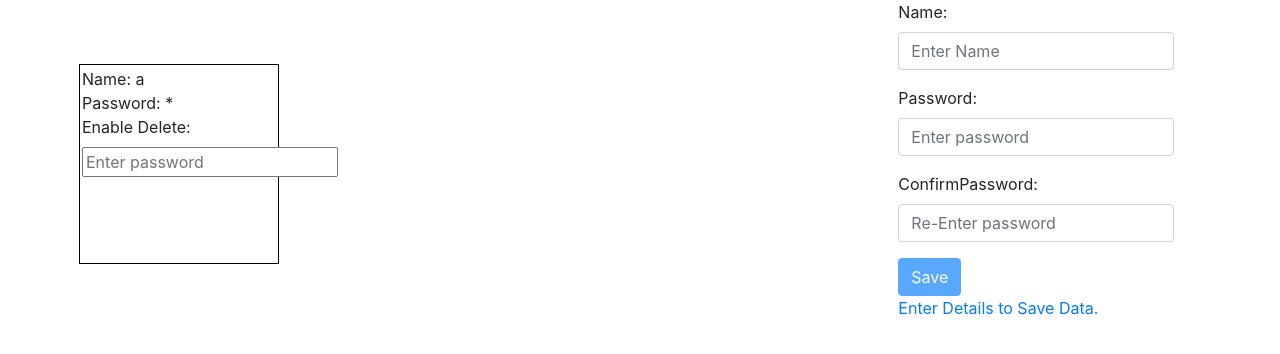
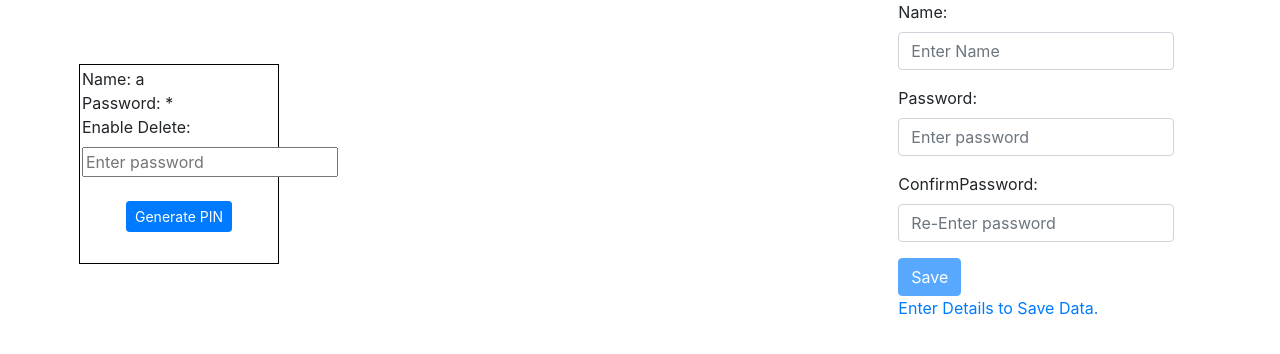
Before and after one commit to steeliz93/angular-learning, an Angular app: page / in a window 1280 px wide. Shown: the top 354 px of the page. Built offline with nearby package versions, Linux system fonts and the light colour scheme.

Commit message:
alternate way

```diff
--- a/src/app/card/card.component.css
+++ b/src/app/card/card.component.css
@@ -7,5 +7,5 @@ border: 1px solid black;
 
 /* custon hover styling for close button and class named hand-hover */
 .hand-hover:hover {
-     cursor:pointer;
+  cursor: pointer;
 }
--- a/src/app/card/card.component.html
+++ b/src/app/card/card.component.html
@@ -1,19 +1,40 @@
-<div class="border1" *ngIf="!showDeleteConfirm">
-  <p>
- Name: {{ name }}
- <i class="fa fa-close float-right hand-hover" (click)="handleDelete()"
-  *ngIf="showCloseButton"
+<div class="border1" *ngIf="sessionToShow === 'mainMenu'">
+  Name: {{ name }}
+  <i
+    class="fa fa-close float-right hand-hover"
+    (click)="handleDelete()"
+    *ngIf="showCloseButton"
+  ></i
+  ><br />
 
- ></i><br>
+  Password: <span *ngFor="let char of passwordAsArray">*</span>
+  <app-text-box (handleGivenPassword)="verifyPassword($event)"></app-text-box>
+  <div class="d-flex  justify-content-center ">
+    <div>
+      <button
+        class="btn btn-primary btn-sm mt-2"
+        type="button"
+        (click)="handleGeneratePin()"
+      >
+        Generate PIN
+      </button>
+    </div>
+  </div>
+</div>
 
- Password: <span *ngFor="let char of passwordAsArray">*</span>
-<app-text-box
-(handleGivenPassword)="verifyPassword($event)"
-></app-text-box>
-</p>
-</div>
-<div class="border1" *ngIf="showDeleteConfirm">
+<div class="border1" *ngIf="sessionToShow === 'confirmDelete'">
   <p>Are you sure you want to delete?</p>
   <button type="button" (click)="cancelDelete()">No</button>
   <button type="button" (click)="confirmDelete()">Yes</button>
 </div>
+
+<div class="border1" *ngIf="sessionToShow === 'capturePin'">
+  <label>Enter PIN</label>
+  <input
+    type="password"
+    maxlength="4"
+    placeholder="Enter 4 Digits"
+    [(ngModel)]="pin"
+  />
+  <button type="button" (click)="sessionToShow = 'mainMenu'">cancel</button>
+</div>
--- a/src/app/card/card.component.ts
+++ b/src/app/card/card.component.ts
@@ -9,6 +9,8 @@ export class CardComponent implements OnInit {
 @Input() name:string;
 @Input() index:number;
 @Input() password;
+sessionToShow="mainMenu";
+pin:string;
 passwordAsArray=[];
 showCloseButton=false;
 showDeleteConfirm=false;
@@ -28,13 +30,14 @@ console.log(this.index);
 confirmDelete() {
 this.cardDelete.emit(this.index)
 }
+
 cancelDelete() {
-  this.showDeleteConfirm=false;
+  this.sessionToShow="mainMenu";
 }
 
 
 handleDelete() {
-this.showDeleteConfirm=true;
+  this.sessionToShow="confirmDelete";
 }
 
 verifyPassword(givenPassword) {
@@ -44,8 +47,12 @@ this.showCloseButton=true;
 else{
   this.showCloseButton=false;
 }
+}
 
+handleGeneratePin() {
+this.sessionToShow = 'capturePin';
 }
+
 
 ngOnDestroy(){
   console.log(this.index);
```
Lines whose indentation alone changed are shown as unchanged.
